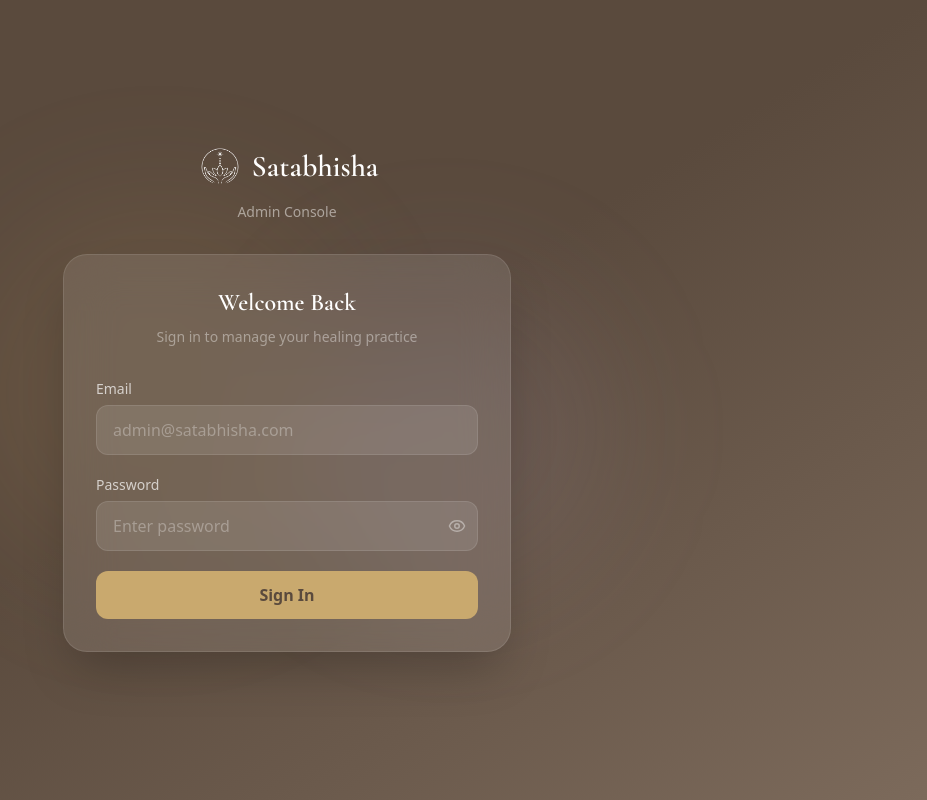
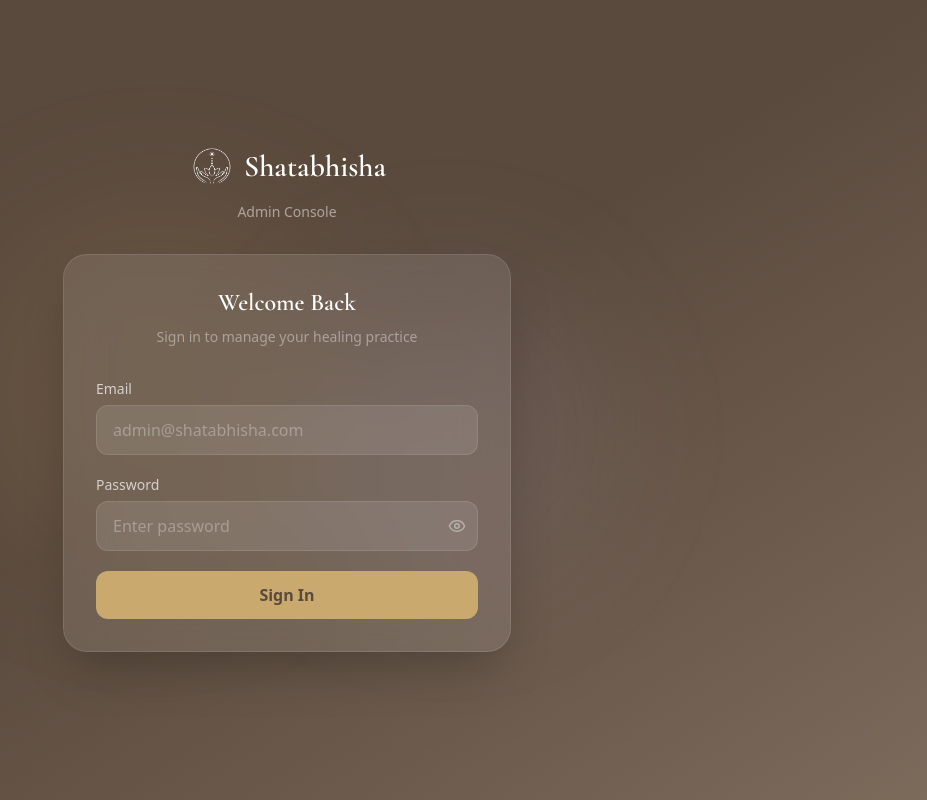
Before and after one commit to ishaan-bits/shabtbhisha, a Next.js app: page /admin in a window 1280 px wide. Shown: the whole page, without its empty margins (353-1280 px from the left). Built offline with nearby package versions, Linux system fonts and the light colour scheme; no server answers.

Commit message:
fix: rename Satabhisha to Shatabhisha everywhere

```diff
--- a/src/app/about/page.tsx
+++ b/src/app/about/page.tsx
@@ -33,8 +33,8 @@ const journey = [
   },
   {
     year: "2021",
-    title: "Satabhisha Founded",
-    desc: "Established Satabhisha as a platform to make energy healing accessible to a wider community across India and beyond.",
+    title: "Shatabhisha Founded",
+    desc: "Established Shatabhisha as a platform to make energy healing accessible to a wider community across India and beyond.",
   },
   {
     year: "Present",
@@ -92,10 +92,10 @@ export default function AboutPage() {
             </span>
             <h1 className="font-[family-name:var(--font-heading)] text-5xl md:text-6xl lg:text-7xl font-light text-white mt-4 mb-6">
               About{" "}
-              <span className="italic font-normal">Satabhisha</span>
+              <span className="italic font-normal">Shatabhisha</span>
             </h1>
             <p className="text-white/60 max-w-2xl text-lg leading-relaxed">
-              Born from a deep calling to serve and heal, Satabhisha is the
+              Born from a deep calling to serve and heal, Shatabhisha is the
               manifestation of years of study, practice, and unwavering
               dedication to the art of energy healing.
             </p>
@@ -145,7 +145,7 @@ export default function AboutPage() {
                 <p className="text-primary/70 leading-relaxed mb-6">
                   After rigorous training in traditional Reiki at all three
                   levels and extensive study of crystal healing, aura reading,
-                  and chakra therapy, Astitwa founded Satabhisha to make
+                  and chakra therapy, Astitwa founded Shatabhisha to make
                   energy healing accessible to all who seek it. His gentle,
                   intuitive approach has helped hundreds find relief from
                   stress, anxiety, physical ailments, and emotional blockages.
--- a/src/app/admin/(protected)/settings/page.tsx
+++ b/src/app/admin/(protected)/settings/page.tsx
@@ -22,7 +22,7 @@ export default function SettingsPage() {
     const url = URL.createObjectURL(blob);
     const a = document.createElement("a");
     a.href = url;
-    a.download = `satabhisha-backup-${new Date().toISOString().split("T")[0]}.json`;
+    a.download = `shatabhisha-backup-${new Date().toISOString().split("T")[0]}.json`;
     a.click();
     URL.revokeObjectURL(url);
     setExported(true);
--- a/src/app/admin/page.tsx
+++ b/src/app/admin/page.tsx
@@ -78,13 +78,13 @@ export default function AdminLogin() {
           <div className="inline-flex items-center gap-2 mb-4">
             <Image
               src="/logo.png"
-              alt="Satabhisha"
+              alt="Shatabhisha"
               width={48}
               height={48}
               className="rounded-full brightness-0 invert"
             />
             <span className="font-[family-name:var(--font-heading)] text-3xl font-semibold text-white">
-              Satabhisha
+              Shatabhisha
             </span>
           </div>
           <p className="text-white/50 text-sm">Admin Console</p>
@@ -107,7 +107,7 @@ export default function AdminLogin() {
                 type="email"
                 value={email}
                 onChange={(e) => setEmail(e.target.value)}
-                placeholder="admin@satabhisha.com"
+                placeholder="admin@shatabhisha.com"
                 className="w-full px-4 py-3 rounded-xl bg-white/10 border border-white/10 text-white placeholder:text-white/30 focus:outline-none focus:border-accent focus:ring-1 focus:ring-accent/30 transition-all"
                 required
               />
--- a/src/app/layout.tsx
+++ b/src/app/layout.tsx
@@ -16,7 +16,7 @@ const inter = Inter({
 });
 
 export const metadata: Metadata = {
-  title: "Satabhisha | Reiki Healing & Energy Wellness",
+  title: "Shatabhisha | Reiki Healing & Energy Wellness",
   description:
     "Experience transformative Reiki healing with Astitwa Ankur. Balance your energy, restore harmony, and embark on a journey of spiritual wellness.",
   keywords: [
@@ -26,7 +26,7 @@ export const metadata: Metadata = {
     "spiritual wellness",
     "chakra balancing",
     "meditation",
-    "satabhisha",
+    "shatabhisha",
     "astitwa ankur",
   ],
 };
--- a/src/app/page.tsx
+++ b/src/app/page.tsx
@@ -175,14 +175,14 @@ export default function Home() {
             <AnimatedSection delay={0.2}>
               <div>
                 <span className="text-accent font-medium text-sm uppercase tracking-widest">
-                  About Satabhisha
+                  About Shatabhisha
                 </span>
                 <h2 className="font-[family-name:var(--font-heading)] text-4xl md:text-5xl font-light text-primary-dark mt-4 mb-6 leading-tight">
                   A Journey Toward{" "}
                   <span className="italic font-normal">Wholeness</span>
                 </h2>
                 <p className="text-primary/70 leading-relaxed mb-6">
-                  Satabhisha, founded by Astitwa Ankur, is a sanctuary for
+                  Shatabhisha, founded by Astitwa Ankur, is a sanctuary for
                   those seeking healing beyond the physical realm. Reiki, an
                   ancient Japanese energy healing technique, works by channeling
                   universal life force energy to where it&apos;s needed most.
@@ -396,7 +396,7 @@ export default function Home() {
             <p className="text-primary/60 mb-10 max-w-xl mx-auto leading-relaxed">
               Every healing journey begins with a single step. Whether
               you&apos;re new to energy work or deepening an existing practice,
-              Satabhisha is here to guide you.
+              Shatabhisha is here to guide you.
             </p>
             <div className="flex flex-col sm:flex-row items-center justify-center gap-4">
               <Link
--- a/src/app/testimonials/page.tsx
+++ b/src/app/testimonials/page.tsx
@@ -62,7 +62,7 @@ export default function TestimonialsPage() {
               Stories of <span className="italic font-normal">Healing</span>
             </h1>
             <p className="text-white/60 max-w-2xl text-lg leading-relaxed">
-              Read firsthand accounts from individuals who have experienced the transformative power of Reiki healing at Satabhisha.
+              Read firsthand accounts from individuals who have experienced the transformative power of Reiki healing at Shatabhisha.
             </p>
           </AnimatedSection>
         </div>
--- a/src/components/Footer.tsx
+++ b/src/components/Footer.tsx
@@ -18,9 +18,9 @@ export default function Footer() {
           {/* Brand */}
           <div className="md:col-span-1">
             <Link href="/" className="flex items-center gap-2 mb-4">
-              <Image src="/logo.png" alt="Satabhisha" width={36} height={36} className="rounded-full brightness-0 invert" />
+              <Image src="/logo.png" alt="Shatabhisha" width={36} height={36} className="rounded-full brightness-0 invert" />
               <span className="font-[family-name:var(--font-heading)] text-2xl font-semibold text-white">
-                Satabhisha
+                Shatabhisha
               </span>
             </Link>
             <p className="text-sm text-white/60 leading-relaxed">
@@ -61,7 +61,7 @@ export default function Footer() {
             <ul className="space-y-3">
               <li className="flex items-center gap-3 text-sm text-white/60">
                 <Mail className="w-4 h-4 text-accent" />
-                hello@satabhisha.com
+                hello@shatabhisha.com
               </li>
               <li className="flex items-center gap-3 text-sm text-white/60">
                 <Phone className="w-4 h-4 text-accent" />
@@ -101,7 +101,7 @@ export default function Footer() {
 
         <div className="border-t border-white/10 mt-12 pt-8 flex flex-col md:flex-row items-center justify-between gap-4">
           <p className="text-xs text-white/40">
-            &copy; {new Date().getFullYear()} Satabhisha. All rights reserved.
+            &copy; {new Date().getFullYear()} Shatabhisha. All rights reserved.
           </p>
           <p className="text-xs text-white/40 flex items-center gap-1">
             Made with <Heart className="w-3 h-3 text-accent" /> by Ishaan Parimal
--- a/src/components/Navbar.tsx
+++ b/src/components/Navbar.tsx
@@ -37,9 +37,9 @@ export default function Navbar() {
     >
       <nav className="max-w-7xl mx-auto px-6 py-4 flex items-center justify-between">
         <Link href="/" className="flex items-center gap-2 group">
-          <Image src="/logo.png" alt="Satabhisha" width={40} height={40} className={`rounded-full transition-all duration-300 group-hover:rotate-12 ${scrolled ? "brightness-0" : "brightness-0 invert"}`} />
+          <Image src="/logo.png" alt="Shatabhisha" width={40} height={40} className={`rounded-full transition-all duration-300 group-hover:rotate-12 ${scrolled ? "brightness-0" : "brightness-0 invert"}`} />
           <span className={`font-[family-name:var(--font-heading)] text-2xl font-semibold tracking-wide transition-colors duration-300 ${scrolled ? "text-primary-dark" : "text-white"}`}>
-            Satabhisha
+            Shatabhisha
           </span>
         </Link>
 
--- a/src/components/admin/AdminLayout.tsx
+++ b/src/components/admin/AdminLayout.tsx
@@ -91,14 +91,14 @@ export default function AdminLayout({
         <div className="flex items-center justify-between px-4 py-5 border-b border-white/10">
           {!collapsed && (
             <Link href="/admin/dashboard" className="flex items-center gap-2">
-                <Image src="/logo.png" alt="Satabhisha" width={32} height={32} className="rounded-full brightness-0 invert" />
+                <Image src="/logo.png" alt="Shatabhisha" width={32} height={32} className="rounded-full brightness-0 invert" />
               <span className="font-[family-name:var(--font-heading)] text-lg font-semibold">
-                Satabhisha
+                Shatabhisha
               </span>
             </Link>
           )}
           {collapsed && (
-            <Image src="/logo.png" alt="Satabhisha" width={32} height={32} className="rounded-full brightness-0 invert mx-auto" />
+            <Image src="/logo.png" alt="Shatabhisha" width={32} height={32} className="rounded-full brightness-0 invert mx-auto" />
           )}
           <button
             onClick={() => setCollapsed(!collapsed)}
@@ -182,9 +182,9 @@ export default function AdminLayout({
                 className="flex items-center gap-2"
                 onClick={() => setMobileOpen(false)}
               >
-              <Image src="/logo.png" alt="Satabhisha" width={32} height={32} className="rounded-full brightness-0 invert" />
+              <Image src="/logo.png" alt="Shatabhisha" width={32} height={32} className="rounded-full brightness-0 invert" />
                 <span className="font-[family-name:var(--font-heading)] text-lg font-semibold">
-                  Satabhisha
+                  Shatabhisha
                 </span>
               </Link>
               <button
--- a/src/components/admin/AdminProvider.tsx
+++ b/src/components/admin/AdminProvider.tsx
@@ -93,14 +93,14 @@ const defaultContent: SiteContent = {
   heroSubtitle:
     "Experience the gentle power of Reiki healing with Astitwa Ankur. Release energy blockages, find deep relaxation, and awaken your body's natural healing ability.",
   aboutText:
-    "Satabhisha, founded by Astitwa Ankur, is a sanctuary for those seeking healing beyond the physical realm.",
+    "Shatabhisha, founded by Astitwa Ankur, is a sanctuary for those seeking healing beyond the physical realm.",
   ctaTitle: "Begin Your Healing Journey",
   ctaText: "Every healing journey begins with a single step.",
   founderName: "Astitwa Ankur",
   founderBio:
     "Certified Reiki Master and energy healer with over eight years of dedicated practice.",
   phone: "+91 98765 43210",
-  email: "hello@satabhisha.com",
+  email: "hello@shatabhisha.com",
   address: "India",
 };
 
--- a/src/hooks/useSiteData.ts
+++ b/src/hooks/useSiteData.ts
@@ -10,14 +10,14 @@ const fallbackContent: SiteContent = {
   heroSubtitle:
     "Experience the gentle power of Reiki healing with Astitwa Ankur. Release energy blockages, find deep relaxation, and awaken your body's natural healing ability.",
   aboutText:
-    "Satabhisha, founded by Astitwa Ankur, is a sanctuary for those seeking healing beyond the physical realm.",
+    "Shatabhisha, founded by Astitwa Ankur, is a sanctuary for those seeking healing beyond the physical realm.",
   ctaTitle: "Begin Your Healing Journey",
   ctaText: "Every healing journey begins with a single step.",
   founderName: "Astitwa Ankur",
   founderBio:
     "Certified Reiki Master and energy healer with over eight years of dedicated practice.",
   phone: "+91 98765 43210",
-  email: "hello@satabhisha.com",
+  email: "hello@shatabhisha.com",
   address: "India",
 };
 
```
Also changed, not shown: 1 other file (tests, documents, lock files or other folders).
